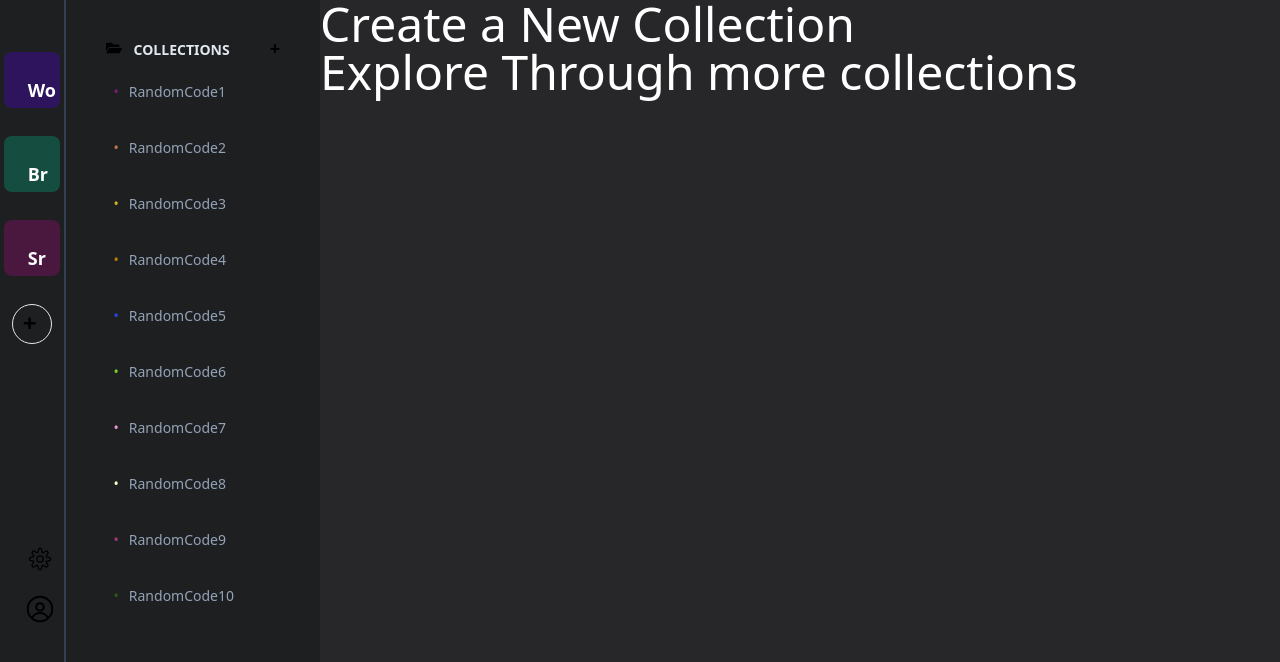
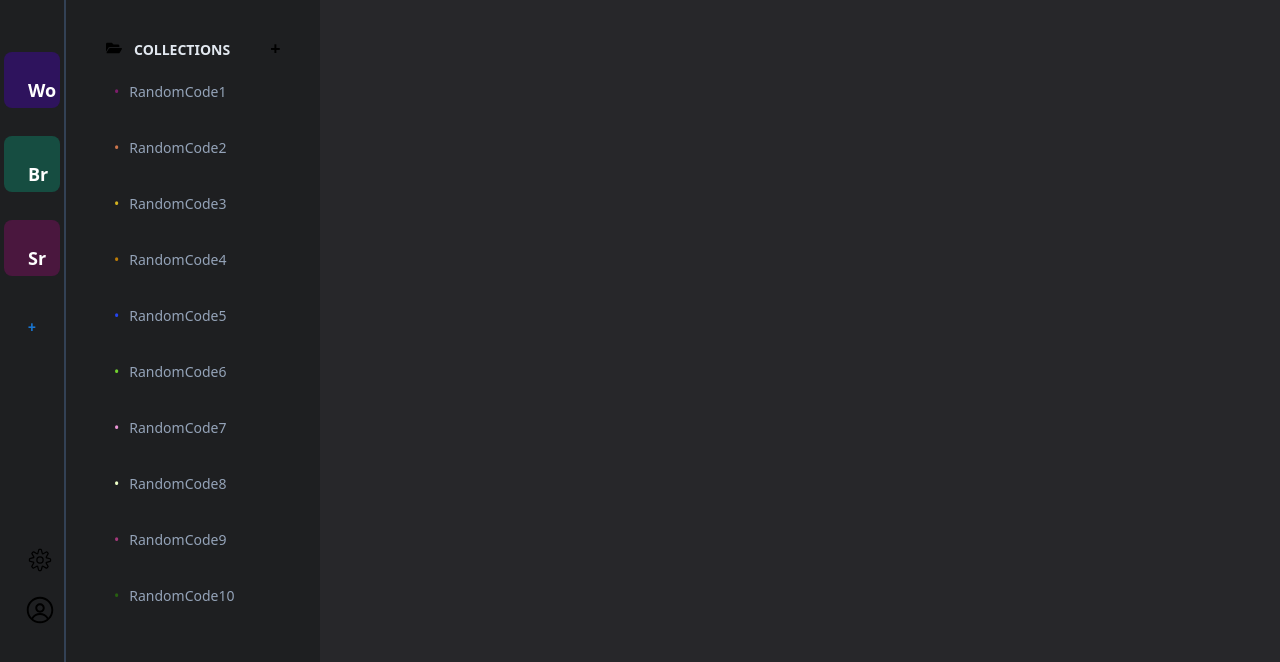
Before and after one commit to YASH-RAJ-HANS/snipsavvy_frontend, a Next.js app: page /workspace in a window 1280 px wide. Shown: the top 662 px of the page. Built offline with nearby package versions, Linux system fonts and the light colour scheme.

Commit message:
Added routing

```diff
--- a/src/app/workspace/layout.tsx
+++ b/src/app/workspace/layout.tsx
@@ -2,6 +2,7 @@ import React from 'react'
 import Collection from "@/components/workspace/Collection";
 import Sidebar from "@/components/workspace/Sidebar";
 import Drawer from "@/components/drawer/Drawer";
+import SnippetSection from '@/components/snippet/snippet';
 
 type LayoutProps = {
   children: React.ReactNode;
@@ -13,6 +14,7 @@ const Layout: React.FC<LayoutProps> = ({ children }) => {
         {/* Sidebar content goes here */}
         <Sidebar/>
         <Collection/>
+
       </div>
       {children}
     </div>
--- a/src/app/workspace/page.tsx
+++ b/src/app/workspace/page.tsx
@@ -1,11 +1,14 @@
 import Drawer from "@/components/drawer/Drawer";
+import SnippetSection from "@/components/snippet/snippet";
 import Collection from "@/components/workspace/Collection";
 import Sidebar from "@/components/workspace/Sidebar";
 const WorkspacePage: React.FC = () => {
   return (
-    <div className=" h-screen text-white text-5xl">
-      <h1>Create a New Collection</h1>
-      <h1>Explore Through more collections</h1>
+    <div className=" h-screen text-white text-">
+      {/* <h1>Create a New Collection</h1>
+      <h1>Explore Through more collections</h1> */}
+      <SnippetSection/>
+      <Drawer/>
     </div>
   );
 };
--- a/src/components/drawer/Drawer.tsx
+++ b/src/components/drawer/Drawer.tsx
@@ -1,11 +1,20 @@
 "use client";
 
-import { useState } from "react";
+import { useState,useEffect } from "react";
 import CodeBlock from "./CodeBlock";
 import SnippetSection from "../snippet/snippet";
+import { useSearchParams } from "next/navigation";
 
 const RightDrawer = () => {
-  const [isOpen, setIsOpen] = useState(false);
+  const [isOpen, setIsOpen] = useState(true);
+
+  const searchParams = useSearchParams();
+
+  const snippet = searchParams.get("snippet")
+    ? searchParams.get("snippet")
+    : "";
+
+
 
   const toggleDrawer = () => {
     // setIsOpen(!isOpen);
@@ -13,18 +22,18 @@ const RightDrawer = () => {
   };
 
   return (
-    <div className="flex items-center justify-center">
-      <div
+    snippet &&
+    (
+      <div className="flex items-center justify-center">
+      {/* <div
         className=" bg-black text-white rounded-xl hover:bg-black hover:text-white hover:duration-300 p-2 transition-all duration-300 ease-in-out border-2 border-black hover:border-white"
       >
 
-        <SnippetSection  setIsOpen={setIsOpen}  />
-
-      </div>
+      </div> */}
       {isOpen && (
-        <div className="fixed top-0 right-0 h-full w-1/2 bg-zinc-800 transition-all duration-300">
+        <div className="fixed top-0 right-0 h-full w-1/2 bg-black transition-all duration-300">
           <div className="p-4">
-            Drawer content goes here
+            Drawer content goes here snippet id-  {snippet}
             <h2 className="text-xl font-bold text-white">
               Sub Category Heading
             </h2>
@@ -34,6 +43,7 @@ const RightDrawer = () => {
         </div>
       )}
     </div>
+    )
   );
 };
 
--- a/src/components/snippet/modal.tsx
+++ b/src/components/snippet/modal.tsx
@@ -32,8 +32,8 @@ export default function Modal() {
   }
 
   return (
-    <div className="bg-gray-700 rounded-2xl text-white">
-      <Button onClick={handleOpen}>Create Workspace </Button>
+    <div className="  text-white font-bold text-4xl ">
+      <Button onClick={handleOpen}>+ </Button>
       <SnippetModal
         open={open}
         onClose={() => handleClose()}
--- a/src/components/snippet/snippet.tsx
+++ b/src/components/snippet/snippet.tsx
@@ -3,19 +3,43 @@ import React from "react";
 import { useState } from "react";
 import SnippetCard from "../Utils/Snippet_Card/Card";
 import Link from 'next/link';
-import Collection from "../workspace/Collection";
+// import Collection from "../workspace/Collection";
+import { useSearchParams, useRouter } from "next/navigation";
 
 interface SnippetSectionProps {
 
-  setIsOpen: any;
+  // setIsOpen: any;
 
 }
 
+const SnippetSection: React.FC<SnippetSectionProps> = () =>{
+  const [openSnippet, setIsOpenSnippet] = useState<boolean>(false);
+  const searchParams = useSearchParams();
 
-const SnippetSection: React.FC<SnippetSectionProps> = ({  setIsOpen}) =>{
-  const [openSnippet, setIsOpenSnippet] = useState<boolean>(false);
+const Router = useRouter();
+  const collection = searchParams.get("collection")
+    ? searchParams.get("collection")
+    :""
+  const snippet = searchParams.get("snippet")
+    ? searchParams.get("snippet")
+    :""
+
+  const updateUrl = (name: string) => {
+    const workspace = searchParams.get("workspace");
+    const collection = searchParams.get("collection");
+    const query : Record<string, string> = {
+      workspace: workspace || "",
+      collection: collection || "",
+    };
+    if(name){
+      query.snippet = name
+    }
+    Router.push(`?${new URLSearchParams(query).toString()}`);
+    setIsOpenSnippet(true)
+  }
+
   const handleSnippet = () => {
-    setIsOpen(true)
+    // setIsOpen(true)
 
     setIsOpenSnippet(true)
   }
@@ -25,24 +49,37 @@ const SnippetSection: React.FC<SnippetSectionProps> = ({  setIsOpen}) =>{
     { title: "LeetCode", content: "Improve coding skills by s", snippetId: '3' },
     { title: "Snippet", content: "Store and share useful co", snippetId: '4' },
   ];
+
     return (
-    <div style={{ minHeight: "100vh" }} className="h-screen-full">
+      collection &&
+        (<div style={{ minHeight: "100vh" }} className="h-screen-full">
         <div style={{ maxWidth: "75vw" }} className="flex flex-col ">
-        <div className="text-xl pl-4 mb-4">Get Started with Snippets</div>
+          <div className="text-xl pl-4 mb-4">Get Started with {collection} Snippets
+          </div>
 
           <div className="flex">
-          <div
-            className={`${openSnippet ? "w-1/3 " : "w-full"} flex flex-wrap  justify-around items center`}
-          >
+            <div className={`${snippet ? "w-1/3 " : "w-full"} flex flex-wrap  justify-around items center`}>
               {cardData.map((card, index) => (
-              <button onClick={() => handleSnippet()}>
-                <SnippetCard key={index} {...card} />
+                <button onClick={() => updateUrl(card.snippetId)} key={index}>
+                  <SnippetCard  {...card} />
                 </button>
               ))}
             </div>
           </div>
         </div>
       </div>
+    )
+
+
+        // (
+        //   <div>
+        //     <p >Click to view snippets</p>
+        //   </div>
+        // )
+
+
   );
-}
+
+
+};
 export default SnippetSection;
--- a/src/components/workspace/Sidebar.tsx
+++ b/src/components/workspace/Sidebar.tsx
@@ -3,6 +3,7 @@ import React from "react";
 import { CiSettings } from "react-icons/ci";
 import { RxAvatar } from "react-icons/rx";
 import { useRouter } from "next/navigation";
+import Modal from "../snippet/modal";
 
 const Sidebar = () => {
   const router = useRouter();
@@ -25,7 +26,7 @@ const Sidebar = () => {
             <div
               onClick={() => updateUrl(workspace.name)}
               key={index}
-              className="h-14 w-14  m-auto mt-7 rounded-lg "
+              className="h-14 w-14  m-auto mt-7 rounded-lg cursor-pointer "
               style={{ backgroundColor: `${workspace.color}` }}
             >
               <p className="text-white pt-6 pl-6 font-bold text-lg">
@@ -34,8 +35,8 @@ const Sidebar = () => {
               </p>
             </div>
           ))}
-          <div className="border h-10 w-10 rounded-full m-auto mt-7 ">
-            <p className="pt-0.5 pl-2.5 font-bold text-2xl">+</p>
+          <div className="  m-auto mt-7 ">
+            <Modal/>
           </div>
         </div>
         <div
```
Lines whose indentation alone changed are shown as unchanged.
